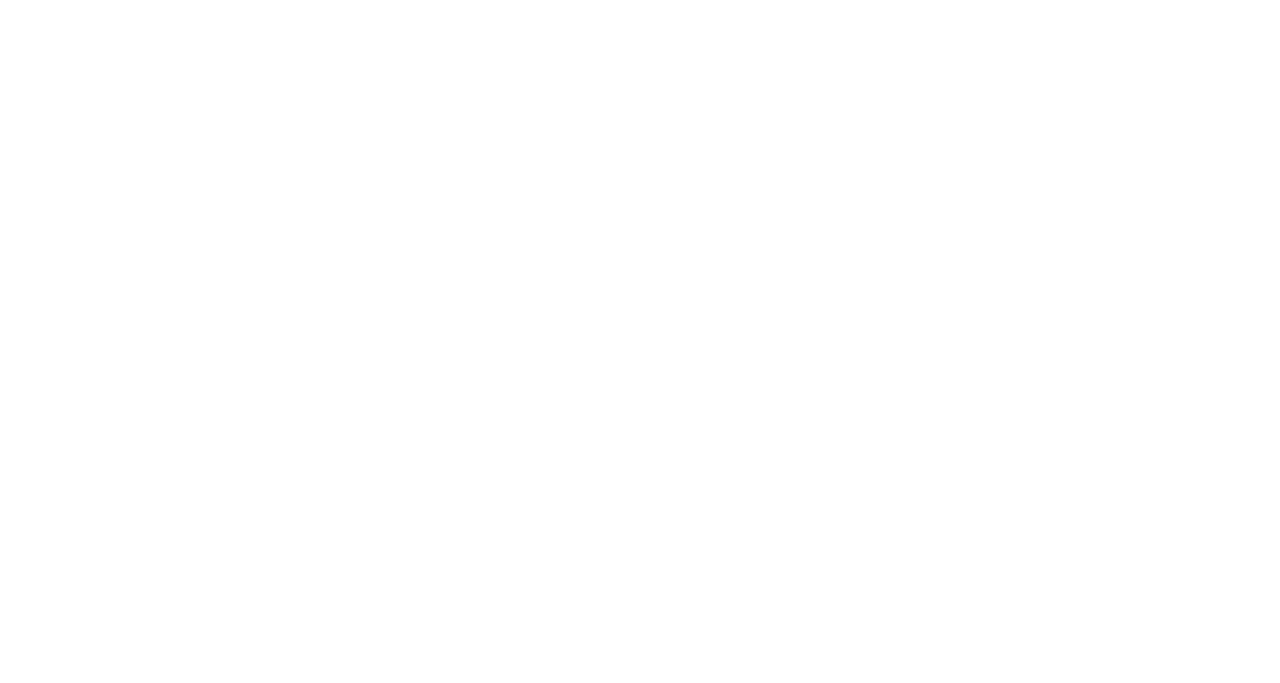
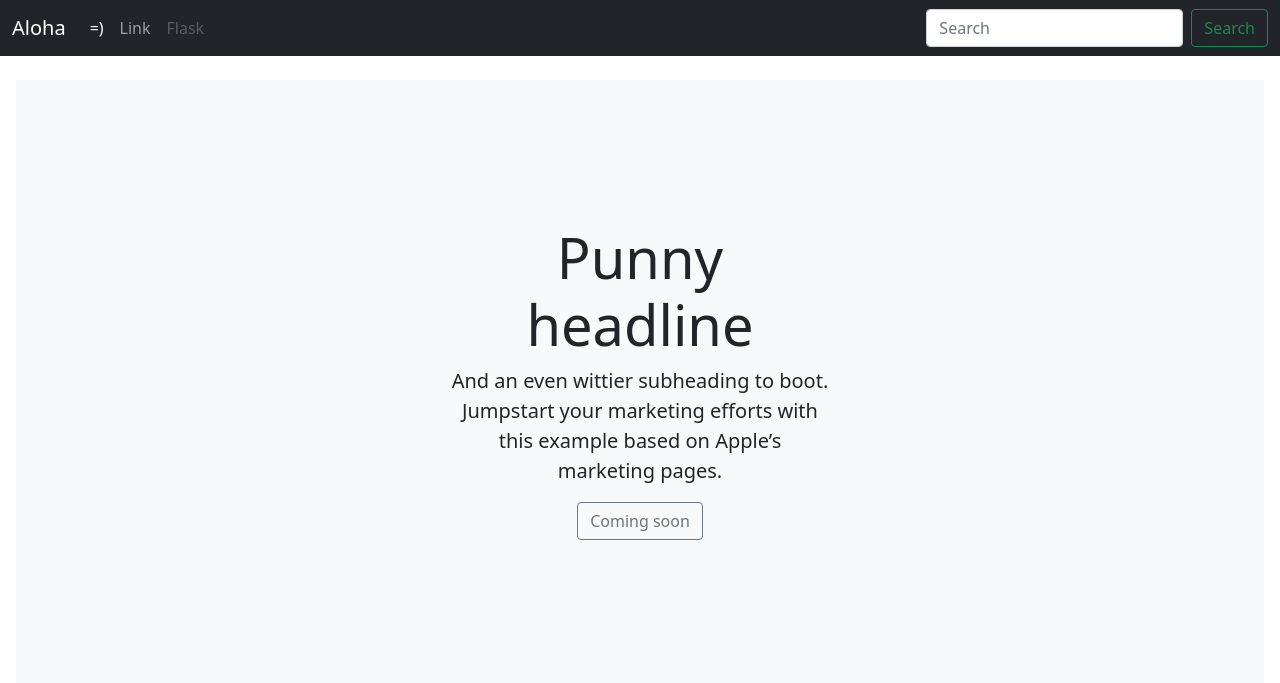
Before and after one commit to Sashamxz/flask_prog, a Flask app: page / in a window 1280 px wide. Before the commit the part shown is empty. Shown: the top 683 px of the page. Run offline with Flask 2, Linux system fonts and the light colour scheme; some libraries are stand-ins or nearby versions.

Commit message:
bootstrap html

```diff
--- a/app.py
+++ b/app.py
@@ -13,7 +13,7 @@ db = SQLAlchemy(app)
 
 @app.route('/', methods=['GET', 'POST'])
 def index():
-    return render_template('index.html')
+    return render_template('base.html')
 
 @app.route('/loging/', methods=['GET', 'POST'])
 def loging():
@@ -31,4 +31,4 @@ def user_profile(id):
 
 
 if __name__=='__main__':
-    app.run(host='192.168.1.22',debug=True)
+    app.run(host='11.0.0.28',debug=True)
--- a/templates/base.html
+++ b/templates/base.html
@@ -9,6 +9,43 @@
     <title>Document</title>
 </head>
 <body>
+    <nav class="navbar navbar-expand-md navbar-dark bg-dark mb-4">
+        <div class="container-fluid">
+          <a class="navbar-brand" href="google.com">Aloha</a>
+          <button class="navbar-toggler" type="button" data-bs-toggle="collapse" data-bs-target="#navbarCollapse" aria-controls="navbarCollapse" aria-expanded="false" aria-label="Toggle navigation">
+            <span class="navbar-toggler-icon"></span>
+          </button>
+          <div class="collapse navbar-collapse" id="navbarCollapse">
+            <ul class="navbar-nav me-auto mb-2 mb-md-0">
+              <li class="nav-item">
+                <a class="nav-link active" aria-current="page" href="#">=)</a>
+              </li>
+              <li class="nav-item">
+                <a class="nav-link" href="#">Link</a>
+              </li>
+              <li class="nav-item">
+                <a class="nav-link disabled" href="#" tabindex="-1" aria-disabled="true">Flask</a>
+              </li>
+            </ul>
+            <form class="d-flex">
+              <input class="form-control me-2" type="search" placeholder="Search" aria-label="Search">
+              <button class="btn btn-outline-success" type="submit">Search</button>
+            </form>
+          </div>
+        </div>
+      </nav>
+      {% block body %}{% endblock %}
+
+      <div class="position-relative overflow-hidden p-3 p-md-5 m-md-3 text-center bg-light">
+        <div class="col-md-5 p-lg-5 mx-auto my-5">
+          <h1 class="display-4 fw-normal">Punny headline</h1>
+          <p class="lead fw-normal">And an even wittier subheading to boot. Jumpstart your marketing efforts with this example based on Apple’s marketing pages.</p>
+          <a class="btn btn-outline-secondary" href="#">Coming soon</a>
+        </div>
+        <div class="product-device shadow-sm d-none d-md-block"></div>
+        <div class="product-device product-device-2 shadow-sm d-none d-md-block"></div>
+      </div>
+
     <!-- JavaScript Bundle with Popper -->
     <script src="https://cdn.jsdelivr.net/npm/bootstrap@5.0.1/dist/js/bootstrap.bundle.min.js" integrity="sha384-gtEjrD/SeCtmISkJkNUaaKMoLD0//ElJ19smozuHV6z3Iehds+3Ulb9Bn9Plx0x4" crossorigin="anonymous"></script>
 
--- a/templates/index.html
+++ b/templates/index.html
@@ -1,30 +1,32 @@
+<!doctype html>
 {% extends 'base.html' %}
 
-{% block page_content %}
-<header class="p-3 bg-dark text-white">
-    <div class="container">
-      <div class="d-flex flex-wrap align-items-center justify-content-center justify-content-lg-start">
-        <a href="/" class="d-flex align-items-center mb-2 mb-lg-0 text-white text-decoration-none">
-          <svg class="bi me-2" width="40" height="32" role="img" aria-label="Bootstrap"><use xlink:href="#bootstrap"></use></svg>
-        </a>
+{% block body %}
 
-        <ul class="nav col-12 col-lg-auto me-lg-auto mb-2 justify-content-center mb-md-0">
+<nav class="navbar navbar-expand-md navbar-dark bg-dark mb-4">
+  <div class="container-fluid">
+    <a class="navbar-brand" href="#">Top navbar</a>
+    <button class="navbar-toggler" type="button" data-bs-toggle="collapse" data-bs-target="#navbarCollapse" aria-controls="navbarCollapse" aria-expanded="false" aria-label="Toggle navigation">
+      <span class="navbar-toggler-icon"></span>
+    </button>
+    <div class="collapse navbar-collapse" id="navbarCollapse">
+      <ul class="navbar-nav me-auto mb-2 mb-md-0">
+        <li class="nav-item">
+          <a class="nav-link active" aria-current="page" href="#">Home</a>
+        </li>
+        <li class="nav-item">
+          <a class="nav-link" href="#">Link</a>
+        </li>
+        <li class="nav-item">
+          <a class="nav-link disabled" href="#" tabindex="-1" aria-disabled="true">Disabled</a>
+        </li>
+      </ul>
+      <form class="d-flex">
+        <input class="form-control me-2" type="search" placeholder="Search" aria-label="Search">
+        <button class="btn btn-outline-success" type="submit">Search</button>
+      </form>
+    </div>
+  </div>
+</nav>
 
-          <li><a href="#" class="nav-link px-2 text-white">Features</a></li>
-          <li><a href="#" class="nav-link px-2 text-white">Pricing</a></li>
-          <li><a href="#" class="nav-link px-2 text-white">FAQs</a></li>
-          <li><a href="#" class="nav-link px-2 text-white">About</a></li>
-        </ul>
-
-        <form class="col-12 col-lg-auto mb-3 mb-lg-0 me-lg-3">
-          <input type="search" class="form-control form-control-dark" placeholder="Search..." aria-label="Search">
-        </form>
-
-        <div class="text-end">
-          <button type="button" class="btn btn-outline-light me-2">Login</button>
-          <button type="button" class="btn btn-warning">Sign-up</button>
-        </div>
-      </div>
-    </div>
-  </header>
 {% endblock %}
```
Also changed, not shown: templates/based.html (deleted).
